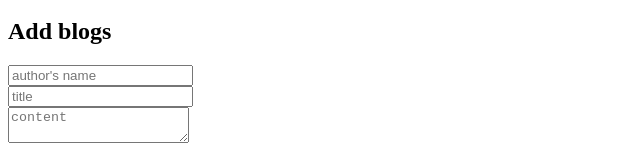
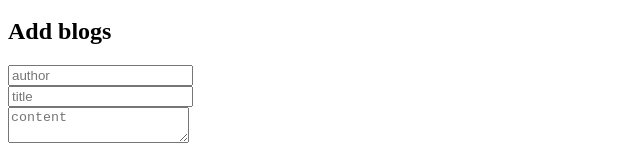
Before and after one commit to rossbickmore/cricket_blogs, a React (Create React App) app: page / in a window 1280 px wide. Shown: the part 171-316 px from the top of the page, without its empty margins (0-640 px from the left). Built offline with nearby package versions, Linux system fonts and the light colour scheme; data requests are answered from the project's data file.

Commit message:
added custom hook

```diff
--- a/src/App.js
+++ b/src/App.js
@@ -1,41 +1,24 @@
 import React, { useState, useEffect} from 'react';
+import { useField } from './hooks'
 import blogService from './services/blogs'
 
 function App() {
   const [blogs, setBlogs] = useState([])
-  const [author, setAuthor] = useState("")
-  const [content, setContent] = useState("")
-  const [title, setTitle] = useState("")
+  const author = useField("author")
+  const content = useField("content")
+  const title = useField("title")
 
   useEffect(() => {
       blogService.getAll()
       .then( data => setBlogs(data))
   })
 
-  const updateAuthor = (e) => {
-    e.preventDefault()
-    console.log(e.target.value)
-    setAuthor(e.target.value)
-  }
-
-  const updateContent = (e) => {
-    e.preventDefault()
-    console.log(e.target.value)
-    setContent(e.target.value)
-  }
-
-  const updateTitle = (e) => {
-    e.preventDefault()
-    console.log(e.target.value)
-    setTitle(e.target.value)
-  }
-
   const addBlog = e => {
     e.preventDefault()
     const newBlog = {
-      author,
-      content,
-      title,
+      author: author.value,
+      content: content.value,
+      title: title.value,
       important: true
     }
     const options = {
@@ -44,9 +27,9 @@ function App() {
       body: JSON.stringify(newBlog),
     }
     blogService.create(options)
-    setAuthor("")
-    setContent("")
-    setTitle("")
+    author.reset()
+    content.reset()
+    title.reset()
   }
 
   const deleteBlog = (id) => {
@@ -93,13 +76,13 @@ function App() {
       <h2>Add blogs</h2>
       <form onSubmit={addBlog}>
         <div>
-          <input type="text" placeholder="author's name" onChange={updateAuthor} value={author}/>
+          <input {...author} reset=""/>
         </div>
         <div>
-          <input type="text" placeholder="title" onChange={updateTitle} value={title}/>
+          <input {...title} reset=""/>
         </div>
         <div>
-          <textarea placeholder="content" onChange={updateContent} value={content}/>
+          <textarea {...content} reset=""/>
         </div>
         <div>
           <input type="submit"/>
--- /dev/null
+++ b/src/hooks/index.js
@@ -0,0 +1,19 @@
+import {useState} from 'react'
+
+export const useField = (placeholder) => {
+  const [value, setValue] = useState('')
+  const onChange = (e) => {
+    e.preventDefault()
+    setValue(e.target.value)
+    console.log(value)
+  }
+  const reset = () => {
+    setValue("")
+  }
+  return {
+    placeholder,
+    value,
+    onChange,
+    reset
+  }
+}
--- a/src/services/blogs.js
+++ b/src/services/blogs.js
@@ -20,7 +20,7 @@ const update = (id, options) => {
 
 
 export default {
-  getAll: getAll,
-  create: create,
-  update: update,
+  getAll,
+  create,
+  update,
 }
```
